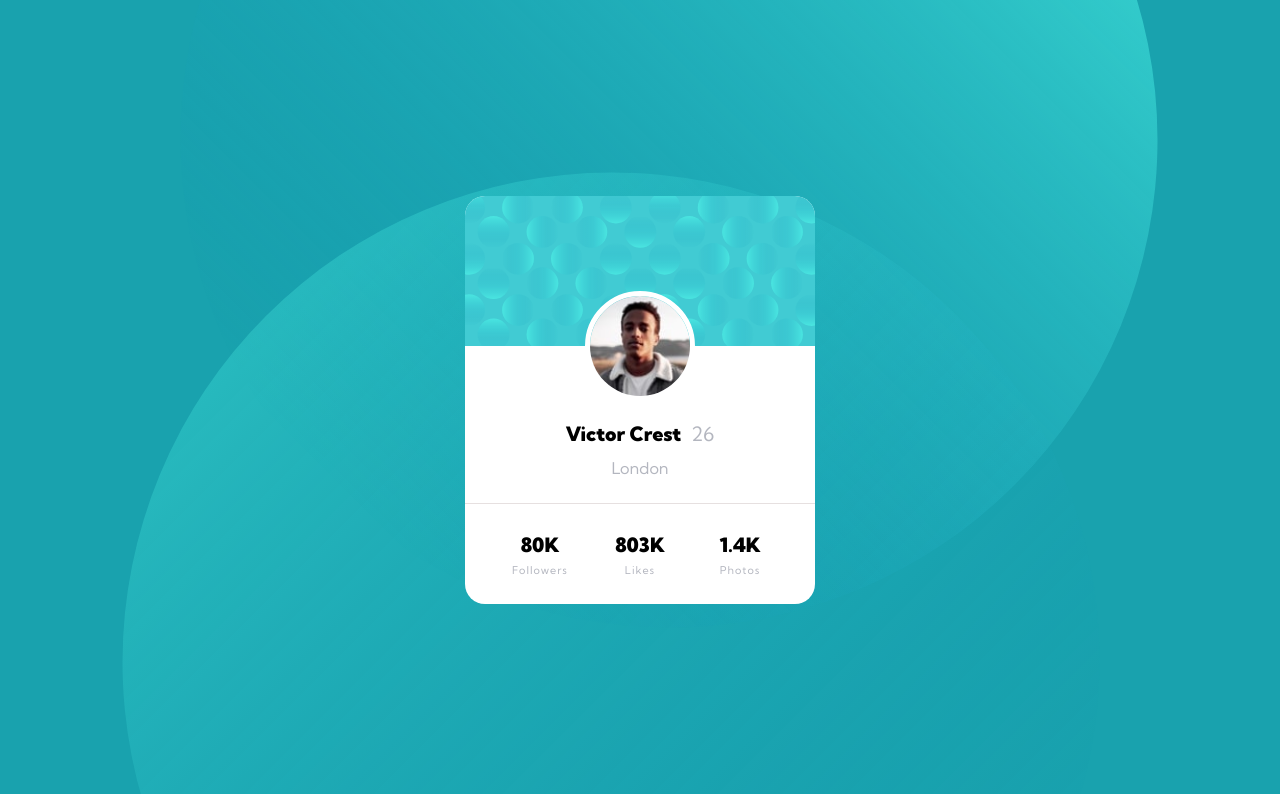
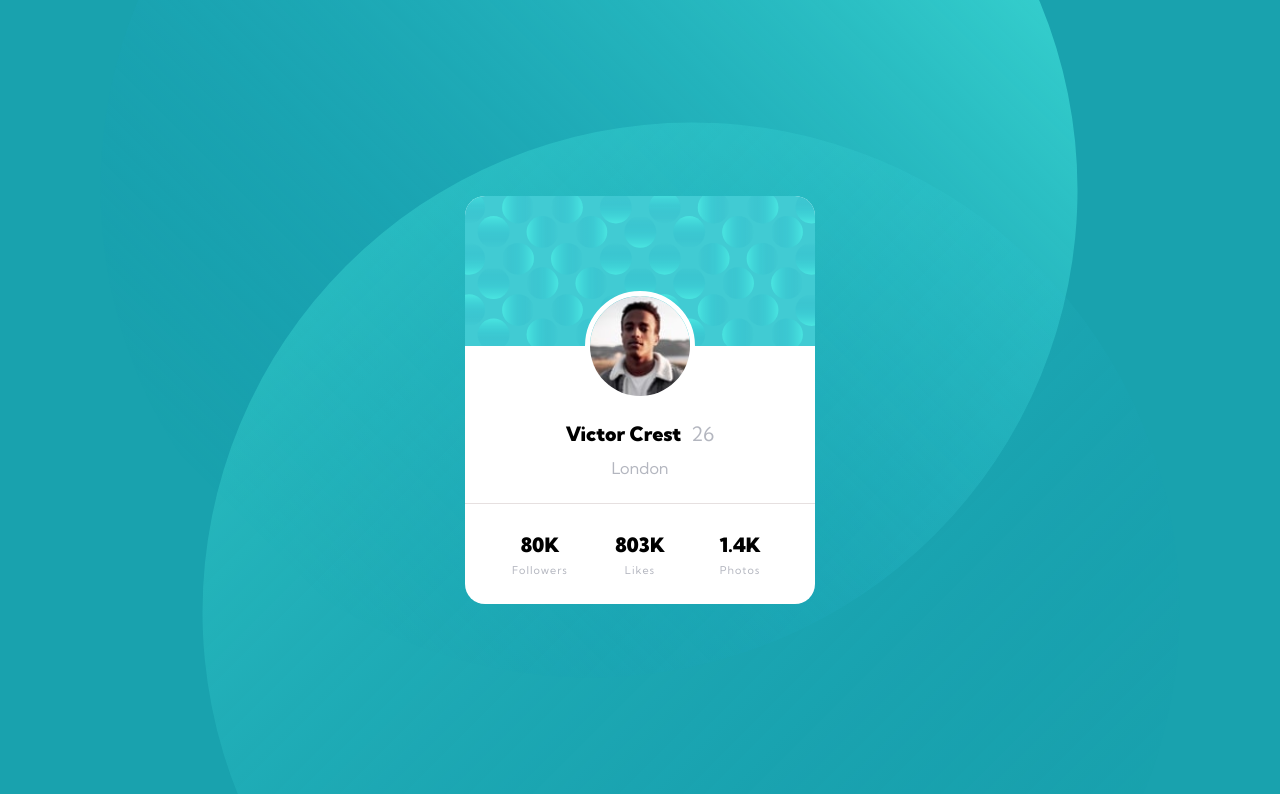
Before and after one commit to RidhonMatrix/Frontend-Mentor-Challenges, a plain HTML site: page profile-card-component-main/index.html in a window 1280 px wide. Drawn offline with Linux system fonts and the light colour scheme.

Commit message:
initial commit

```diff
--- a/profile-card-component-main/style.css
+++ b/profile-card-component-main/style.css
@@ -115,14 +115,14 @@ section {
 }
 
 .circles .c1 {
-  top: -350px;
-  left: 180px;
+  top: -300px;
+  left: 100px;
   transform: translate(-100px, -50px);
 }
 
 .circles .c2 {
-  bottom: -350px;
-  right: 180px;
+  bottom: -300px;
+  right: 100px;
   transform: translate(100px, 50px);
 }
 
```
Also changed, not shown: 1 other file.
